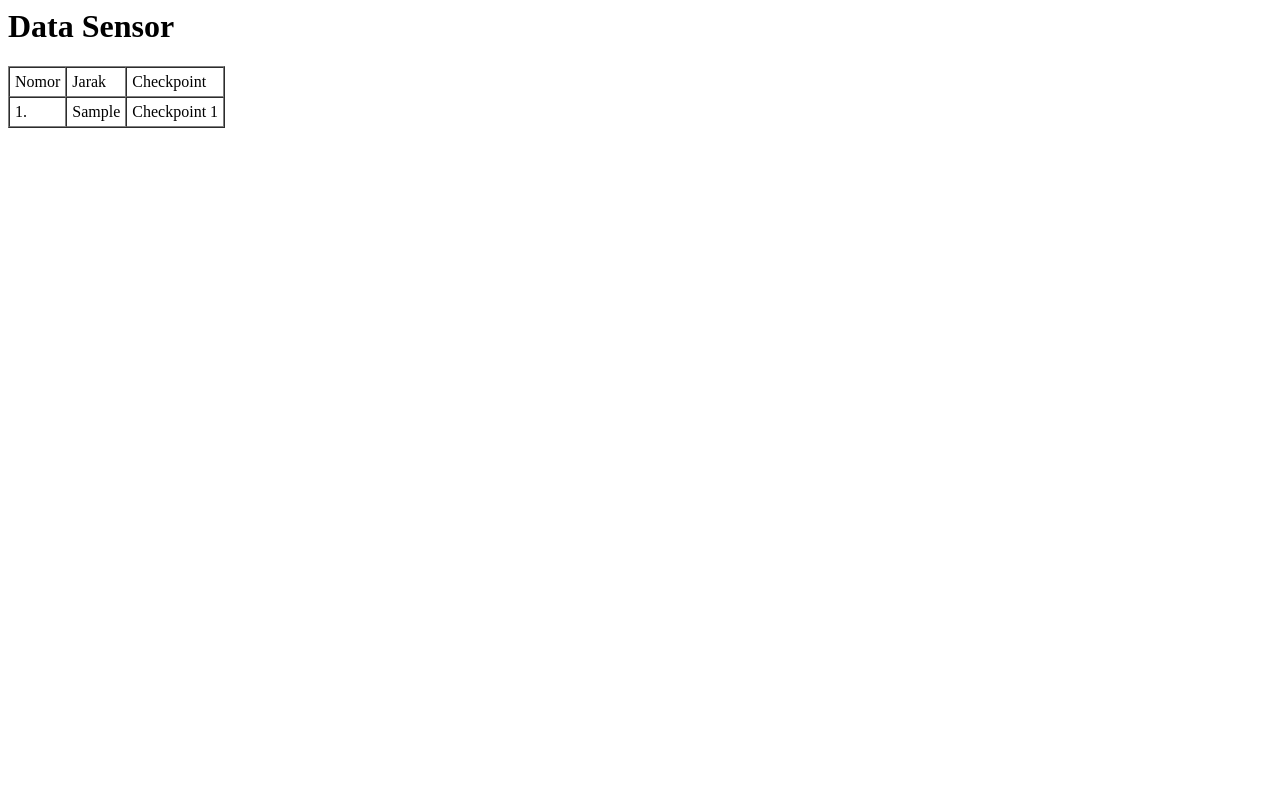
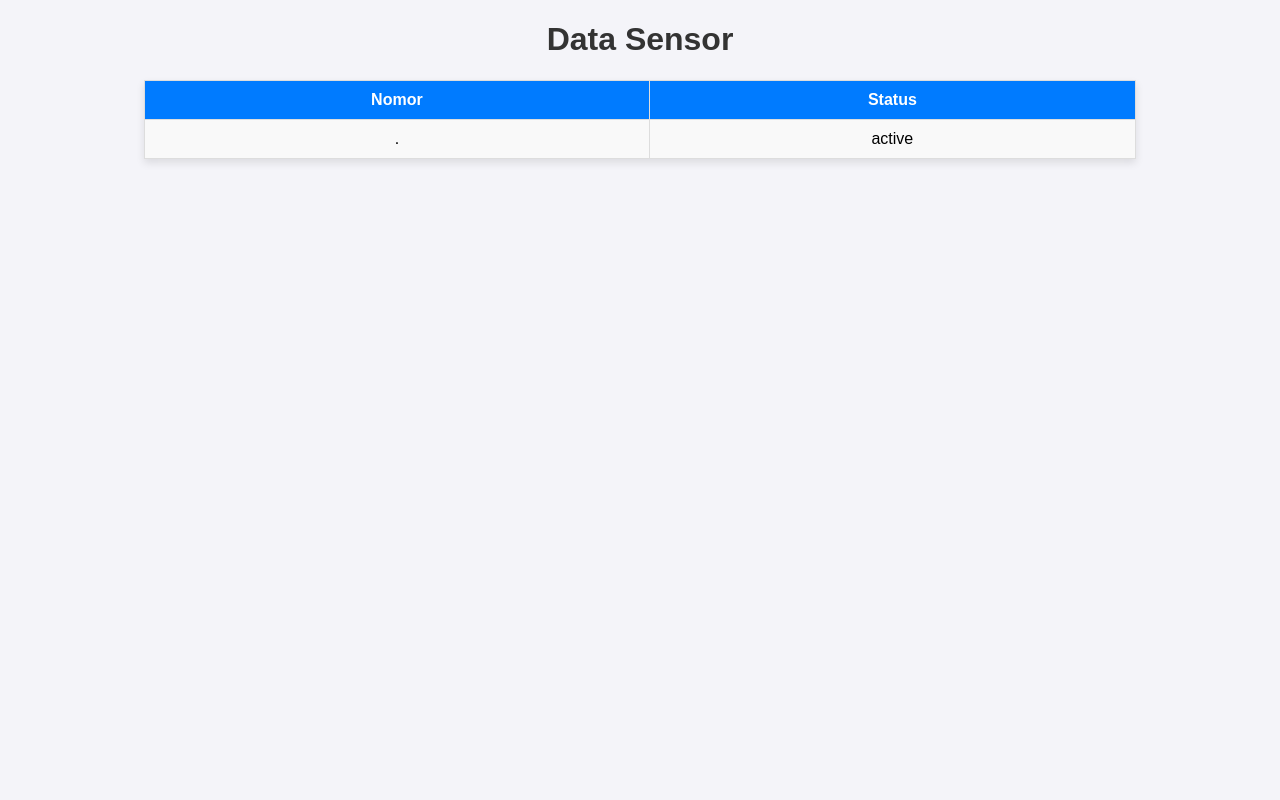
Before and after one commit to BuahPir/Sistem-Penyiraman, a PHP site: page /Sensor/sensor.php in a window 1280 px wide. Run offline with PHP 8.4, Linux system fonts and the light colour scheme; tables that the repository leaves empty or names only in its code hold one stand-in row (values such as "Sample post"); data that the repository does not hold is empty.

Commit message:
Update sensor.php

```diff
--- a/Arduino/Sensor/sensor.php
+++ b/Arduino/Sensor/sensor.php
@@ -1,23 +1,65 @@
+<!DOCTYPE html>
+<html lang="en">
+<head>
+    <meta charset="UTF-8">
+    <meta name="viewport" content="width=device-width, initial-scale=1.0">
+    <title>Data Sensor</title>
+    <style>
+        body {
+            font-family: Arial, sans-serif;
+            margin: 20px;
+            background-color: #f4f4f9;
+        }
+        h1 {
+            text-align: center;
+            color: #333;
+        }
+        table {
+            width: 80%;
+            margin: 0 auto;
+            border-collapse: collapse;
+            background-color: #fff;
+            box-shadow: 0 4px 8px rgba(0, 0, 0, 0.1);
+        }
+        th, td {
+            border: 1px solid #ddd;
+            text-align: center;
+            padding: 10px;
+        }
+        th {
+            background-color: #007BFF;
+            color: white;
+            font-weight: bold;
+        }
+        tr:nth-child(even) {
+            background-color: #f9f9f9;
+        }
+        tr:hover {
+            background-color: #f1f1f1;
+        }
+    </style>
+</head>
+<body>
+
 <h1>Data Sensor</h1>
 <?php
-    $conn = mysqli_connect("localhost", "root","","arduino");
+    $conn = mysqli_connect("localhost", "root", "", "penyiraman");
 
-    echo "<table border='1' cellpadding='5'cellspacing='0' >";
+    echo "<table>";
     echo "<tr>
-        <td>Nomor</td>
-        <td>Jarak</td>
-        <td>Checkpoint</td>
+        <th>Nomor</th>
+        <th>Status</th>
         </tr>";
-    $sql = "SELECT * FROM sensor ORDER by jarak DESC";
+    $sql = "SELECT * FROM stats";
     $qry = mysqli_query($conn, $sql);
-    $i = 1;
     while ($a = mysqli_fetch_array($qry)) {
         echo "<tr>";
         echo "<td>$i.</td>";
-        echo "<td>$a[jarak]</td>";
-        echo "<td>Checkpoint $i</td>";
+        echo "<td>$a[status]</td>";
         echo "</tr>";
-        $i++;
-}
-echo "</table>";
+    }
+    echo "</table>";
 ?>
+
+</body>
+</html>
```
